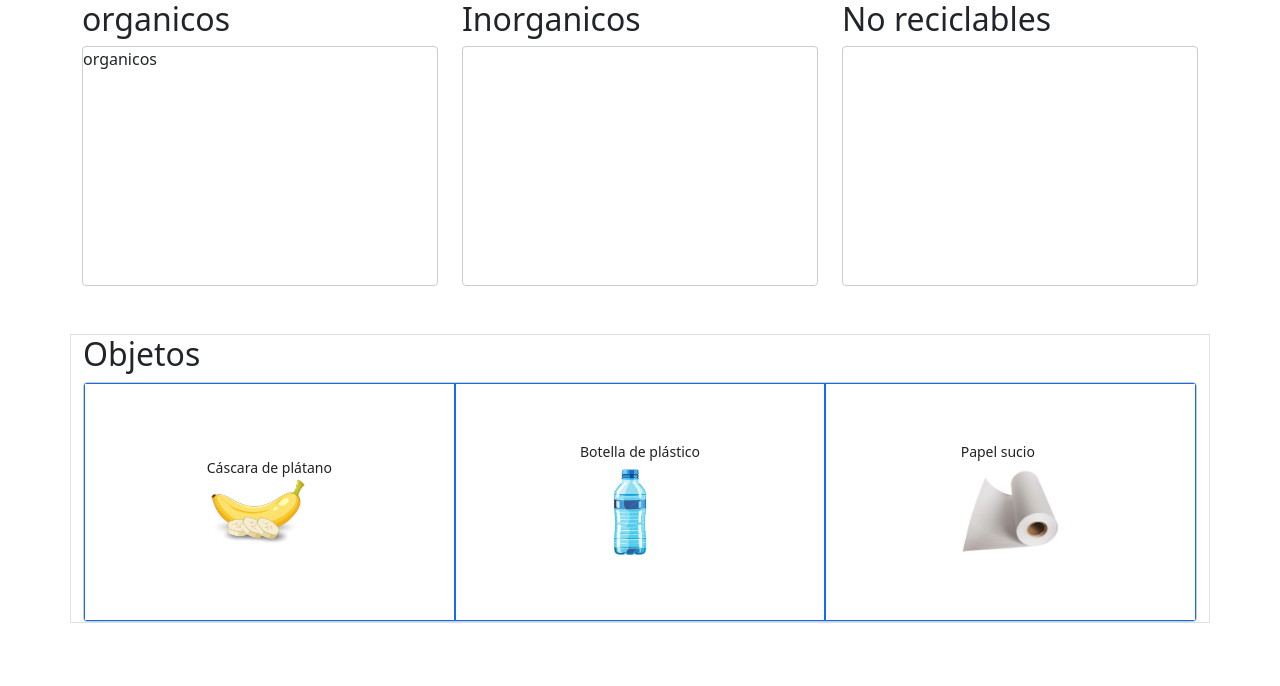
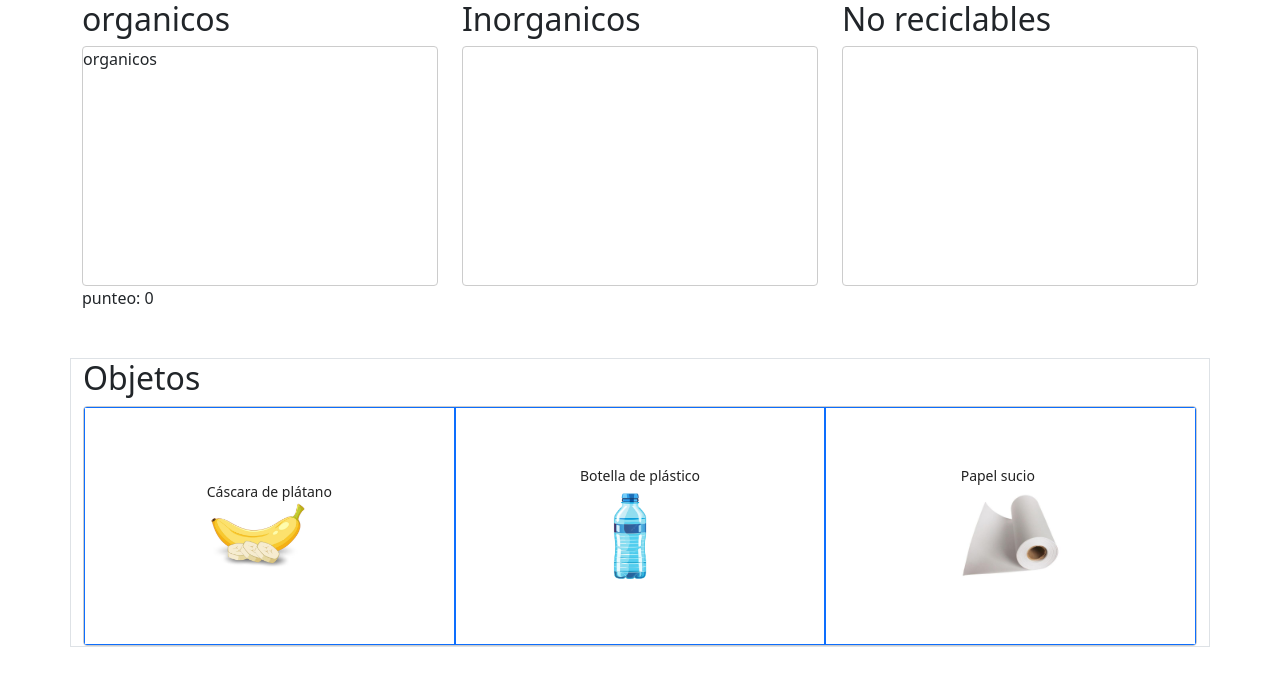
Before and after one commit to ixcajoc/reciclaje-plataforma-interactiva, an Angular app: page /pdos in a window 1280 px wide. Shown: the top 686 px of the page. Built offline with nearby package versions, Linux system fonts and the light colour scheme.

Commit message:
add: ✨Se incluyo la logica de puntajes.

```diff
--- a/src/app/componentes/pdos/pdos.component.html
+++ b/src/app/componentes/pdos/pdos.component.html
@@ -45,7 +45,9 @@
     </div>
 
   </div>
-
+  <div class="container">
+    <p>punteo: {{totalPunteo}}</p>
+  </div>
 
   <div class="container border mt-5">
     <h2>Objetos</h2>
--- a/src/app/componentes/pdos/pdos.component.ts
+++ b/src/app/componentes/pdos/pdos.component.ts
@@ -18,18 +18,19 @@ import { AlertService } from '../../services/alert-service.service';
     CommonModule,
     DragDropModule,
     MatGridListModule
-
   ],
   templateUrl: './pdos.component.html',
   styleUrl: './pdos.component.css'
 })
 export class PdosComponent {
-  constructor(private alertService: AlertService){}
+  constructor(private alertService: AlertService){
+  }
 
-  // categorias: any[] = ["organico","inorganico","no_reciclable"]
   organicos: any[]=[]
   inorganicos: any[]=[]
   no_reciclables: any[]=[]
+  totalPunteo: number = 0
+
 
   objetos: any[] = [
     { nombre: 'Cáscara de plátano', tipo: 'organico', imagen: 'assets/platano.avif' },
@@ -39,13 +40,11 @@ export class PdosComponent {
     { nombre: 'llanta', tipo: 'no_reciclable', imagen: 'assets/papel.jpg' }
   ];
 
-
   drop(event: CdkDragDrop<any[]>) {
     let tipoObjeto = event.item.data[event.previousIndex].tipo
     let nombreObjeto = event.item.data[event.previousIndex].nombre
     let tipoContenedor = event.container.id
-    // console.log(event.item.data[event.previousIndex].tipo)
-    // console.log(event.container.id)
+
     if(tipoObjeto === tipoContenedor){
 
       if (event.previousContainer === event.container) {
@@ -57,19 +56,18 @@ export class PdosComponent {
           event.previousIndex,
           event.currentIndex,
         );
-        console.log(event.previousContainer.data)
-        console.log(event.container.data)
-        console.log(event.previousIndex)
-        console.log(event.currentIndex)
 
-        // alert('Dentro')
         // this.alertService.alertaFelicitacion(nombreObjeto,tipoObjeto)
+        // this.totalPunteo = this.alertService.punteo(tipoContenedor,tipoObjeto)
+        this.totalPunteo +=10
         this.alertService.sweetAlertCorrecto(nombreObjeto,tipoObjeto)
 
       }
     }else{
       // this.alertService.alertaRetroalimentacion(nombreObjeto,tipoContenedor)
-        this.alertService.sweetAlertIncorrecto(nombreObjeto,tipoContenedor)
+      // this.totalPunteo = this.alertService.punteo(tipoContenedor,tipoObjeto)
+      this.totalPunteo -=5
+      this.alertService.sweetAlertIncorrecto(nombreObjeto,tipoContenedor)
 
     }
 
--- a/src/app/services/alert-service.service.ts
+++ b/src/app/services/alert-service.service.ts
@@ -7,14 +7,6 @@ import Swal from 'sweetalert2';
 export class AlertService {
 
   constructor() { }
-
-  alertaRetroalimentacion(nombreObjeto:string, frase: string):void{
-    alert(`Recuerda que ${nombreObjeto} no pertenece a ${frase}`);
-  }
-
-  alertaFelicitacion(nombreObjeto:string, frase: string):void{
-    alert(`Correcto! ${nombreObjeto} es ${frase}`);
-  }
 
   sweetAlertCorrecto(nombreObjeto:string, tipoObjeto:string){
     Swal.fire({
@@ -46,4 +38,16 @@ export class AlertService {
       `
     });
   }
+
+  // punteo(tipoContenedor:string,tipoObjeto:string){
+  //   let punteo = 0//esto esta ma. Cada vez que se ejecute la funcion, el valor iniciara en cero, no permitira acumular puntos
+  //   if(tipoContenedor == tipoObjeto){
+  //     punteo +=10;
+  //   }else{
+  //     punteo -=5
+  //   }
+  //   return punteo
+
+  // }
+
 }
```
